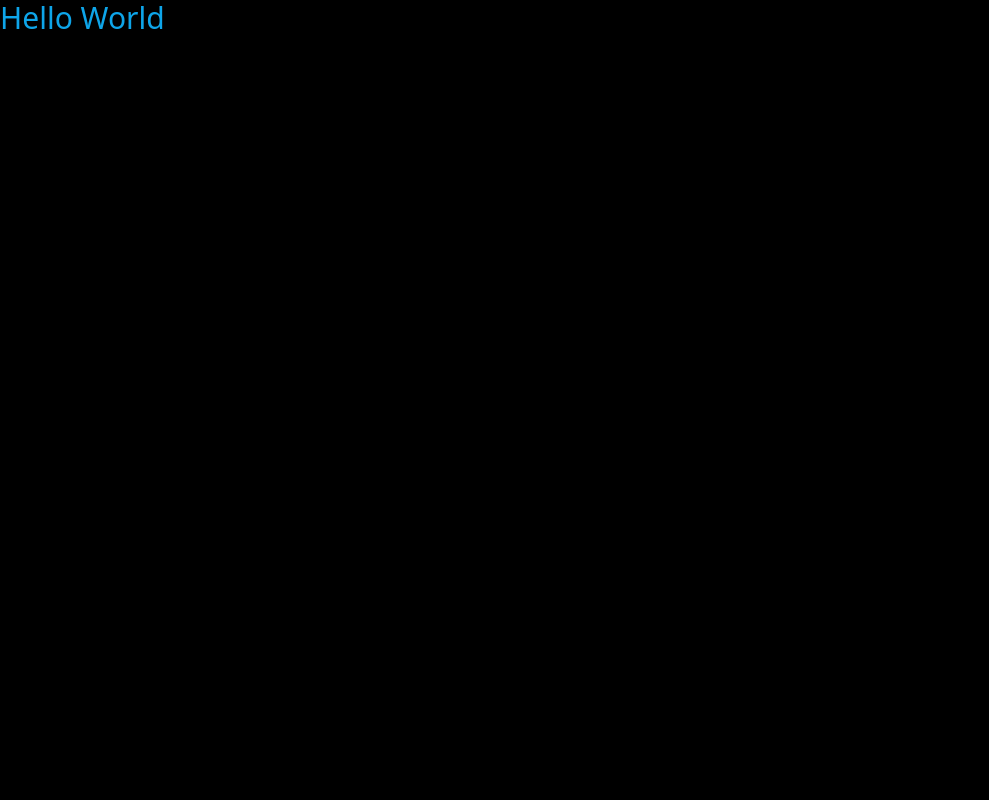
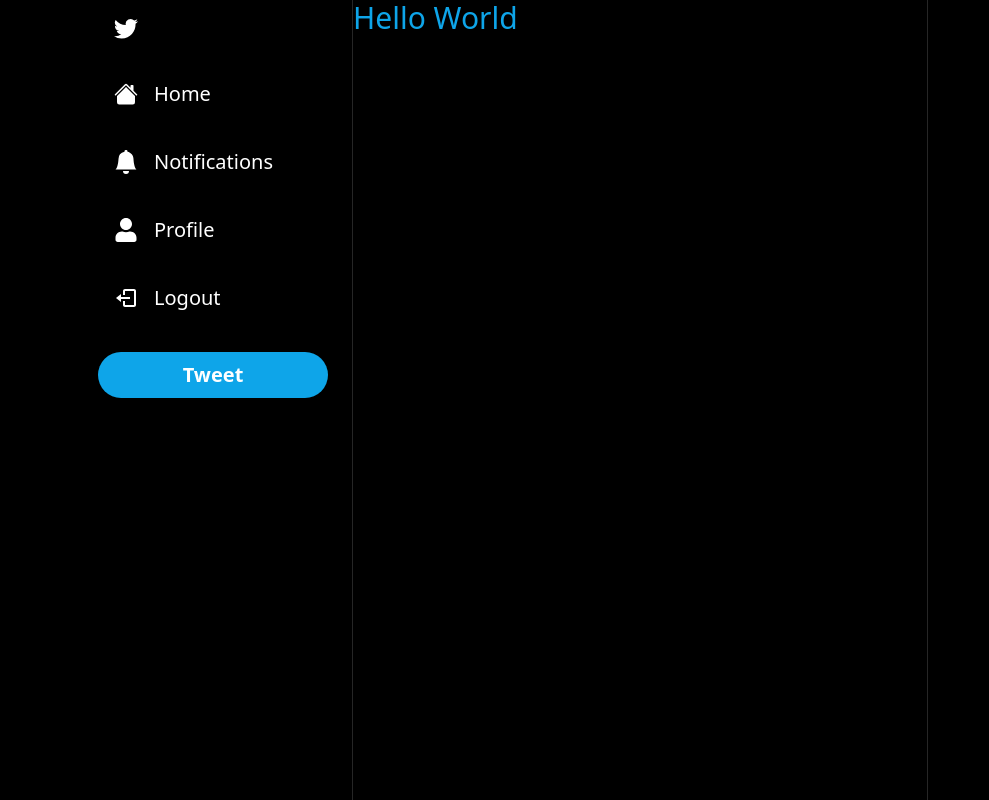
Before and after one commit to VanshulB/tweet-sphere, a Next.js app: page / in a window 1280 px wide. Shown: the whole page, without its empty margins (0-989 px from the left). Built offline with nearby package versions, Linux system fonts and the light colour scheme.

Commit message:
sidebar component setup

```diff
--- /dev/null
+++ b/components/Layout.tsx
@@ -0,0 +1,24 @@
+import React from "react";
+import Sidebar from "./layout/Sidebar";
+
+interface LayoutProps {
+  children: React.ReactNode;
+}
+const Layout: React.FC<LayoutProps> = ({ children }) => {
+  return (
+    <>
+      <div className="h-screen bg-black">
+        <div className="container h-full mx-auto xl:px-30 max-w-6xl">
+          <div className="grid grid-cols-4 h-full">
+            <Sidebar />
+            <div className="col-span-3 lg:col-span-2 border-x-[1px] border-neutral-800">
+              {children}
+            </div>
+          </div>
+        </div>
+      </div>
+    </>
+  );
+};
+
+export default Layout;
--- /dev/null
+++ b/components/layout/Sidebar.tsx
@@ -0,0 +1,52 @@
+import React from "react";
+import { BsHouseFill, BsBellFill } from "react-icons/bs";
+import { BiLogOut } from "react-icons/bi";
+import { FaUser } from "react-icons/fa";
+import SidebarLogo from "./SidebarLogo";
+import SidebarItem from "./SidebarItem";
+import SidebarTweetButton from "./SidebarTweetButton";
+
+interface SidebarProps {}
+const Sidebar: React.FC<SidebarProps> = ({}) => {
+  const items = [
+    {
+      label: "Home",
+      href: "/",
+      icon: BsHouseFill,
+    },
+    {
+      label: "Notifications",
+      href: "/notifications",
+      icon: BsBellFill,
+    },
+    {
+      label: "Profile",
+      href: "/users/123", // TODO fetch user from backend api
+      icon: FaUser,
+    },
+  ];
+
+  return (
+    <>
+      <div className="col-span-1 h-full pr-4 md:pr-6">
+        <div className="flex flex-col items-end">
+          <div className="space-y-2 lg:w-[230px]">
+            <SidebarLogo />
+            {items.map((item) => (
+              <SidebarItem
+                key={item.href}
+                href={item.href}
+                label={item.label}
+                icon={item.icon}
+              />
+            ))}
+            <SidebarItem onClick={() => {}} icon={BiLogOut} label="Logout" />
+            <SidebarTweetButton />
+          </div>
+        </div>
+      </div>
+    </>
+  );
+};
+
+export default Sidebar;
--- /dev/null
+++ b/components/layout/SidebarItem.tsx
@@ -0,0 +1,59 @@
+import React from "react";
+import { IconType } from "react-icons";
+
+interface SidebarItemProps {
+  href?: string;
+  icon: IconType;
+  label: string;
+  onClick?: () => void;
+}
+const SidebarItem: React.FC<SidebarItemProps> = ({
+  label,
+  href,
+  icon: Icon,
+  onClick,
+}) => {
+  return (
+    <>
+      <div className="flex flex-row items-center">
+        <div
+          className="
+					relative
+					rounded-full
+					h-14
+					w-14
+					flex
+					items-center
+					justify-center
+					p-4
+					hover:bg-slate-300
+					hover:bg-opacity-10
+					cursor-pointer
+					lg:hidden
+				"
+        >
+          <Icon size={28} color="white" />
+        </div>
+        <div
+          className="
+					relative
+					hidden
+					lg:flex
+					items-center
+					gap-4
+					p-4
+					rounded-full
+					hover:bg-slate-300
+					hover:bg-opacity-10
+					cursor-pointer
+				"
+        >
+          <Icon size={24} color="white" />
+          <p className="hidden lg:block text-white text-xl">{label}</p>
+        </div>
+      </div>
+    </>
+  );
+};
+
+export default SidebarItem;
--- /dev/null
+++ b/components/layout/SidebarLogo.tsx
@@ -0,0 +1,22 @@
+import { useRouter } from "next/router";
+import React from "react";
+import { BsTwitter } from "react-icons/bs";
+
+interface SidebarLogoProps {}
+const SidebarLogo: React.FC<SidebarLogoProps> = ({}) => {
+  const router = useRouter();
+  return (
+    <>
+      <div
+        onClick={() => {
+          router.push("/");
+        }}
+        className="rounded-full h-14 w-14 p-4 flex items-center justify-center hover:bg-blue-300 hover:bg-opacity-10 cursor-pointer transition"
+      >
+        <BsTwitter size={28} color="white" />
+      </div>
+    </>
+  );
+};
+
+export default SidebarLogo;
--- /dev/null
+++ b/components/layout/SidebarTweetButton.tsx
@@ -0,0 +1,54 @@
+import { useRouter } from "next/router";
+import React from "react";
+import { FaFeather } from "react-icons/fa";
+
+interface SidebarTweetButtonProps {}
+const SidebarTweetButton: React.FC<SidebarTweetButtonProps> = ({}) => {
+  const router = useRouter();
+
+  return (
+    <>
+      <div onClick={() => router.push("/")}>
+        <div
+          className="
+					mt-6
+					lg:hidden
+					rounded-full
+					h-14
+					w-14
+					p-4
+					flex
+					items-center
+					justify-center
+					bg-sky-500
+					hover:bg-opacity-80
+					cursor-pointer
+					transition
+					"
+        >
+          <FaFeather size={24} color="white" />
+        </div>
+        <div
+          className="
+						mt-6
+						hidden
+						lg:block
+						px-4
+						py-2
+						rounded-full
+						bg-sky-500
+						hover:bg-opacity-90
+						cursor-pointer
+						transition
+					"
+        >
+          <p className="hidden lg:block text-center font-semibold text-white text-[20px]">
+            Tweet
+          </p>
+        </div>
+      </div>
+    </>
+  );
+};
+
+export default SidebarTweetButton;
--- a/package.json
+++ b/package.json
@@ -17,6 +17,7 @@
     "next": "13.4.7",
     "react": "18.2.0",
     "react-dom": "18.2.0",
+    "react-icons": "^4.10.1",
     "typescript": "5.1.3"
   },
   "devDependencies": {
--- a/pages/_app.tsx
+++ b/pages/_app.tsx
@@ -1,6 +1,11 @@
-import '@/styles/globals.css'
-import type { AppProps } from 'next/app'
+import "@/styles/globals.css";
+import type { AppProps } from "next/app";
+import Layout from "@/components/Layout";
 
 export default function App({ Component, pageProps }: AppProps) {
-  return <Component {...pageProps} />
+  return (
+    <Layout>
+      <Component {...pageProps} />
+    </Layout>
+  );
 }
```
Also changed, not shown: 1 other file (tests, documents, lock files or other folders).
